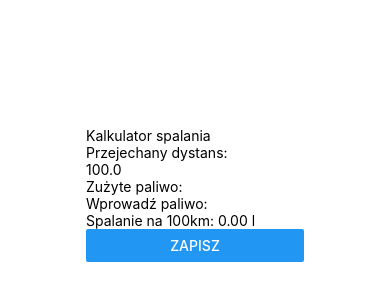
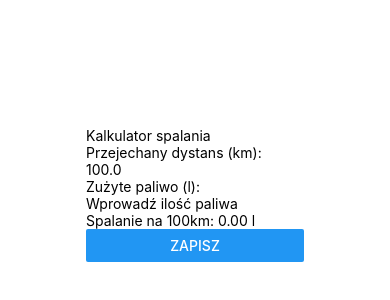
Before and after one commit to JakubOlejnik2007/RN_kalkulator_spalania, a React Native app: screen / in a window 390 px wide. Shown: the part 228-528 px from the top of the page. Built offline with nearby package versions, Linux system fonts and the light colour scheme; no server answers.

Commit message:
Changed texts in app to more user friendly

```diff
--- a/App.tsx
+++ b/App.tsx
@@ -25,16 +25,16 @@ export default function App() {
 
   const controls: TControlInput[] = [
     {
-      label: "Przejechany dystans:",
+      label: "Przejechany dystans (km):",
       name: "distance",
       keyboardType: "decimal-pad",
-      placeholder: "Wprowadź dystans:"
+      placeholder: "Wprowadź dystans"
     },
     {
-      label: "Zużyte paliwo:",
+      label: "Zużyte paliwo (l):",
       name: "used_fuel",
       keyboardType: "decimal-pad",
-      placeholder: "Wprowadź paliwo:"
+      placeholder: "Wprowadź ilość paliwa"
     }
   ]
 
```
